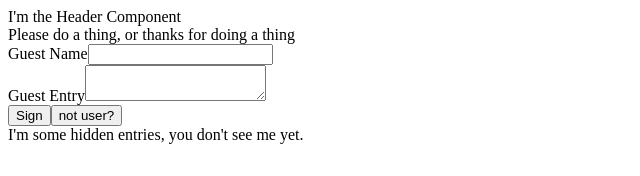
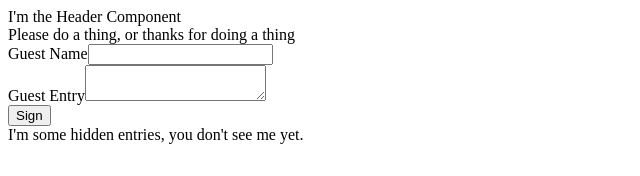
Before and after one commit to KDSigel/guestbook, a React app: page / in a window 1280 px wide. Shown: the top 176 px of the page, without its empty margins (0-640 px from the left). Built offline with nearby package versions, Linux system fonts and the light colour scheme.

Commit message:
added entrycontext

```diff
--- a/src/components/InputForm/InputForm.jsx
+++ b/src/components/InputForm/InputForm.jsx
@@ -1,15 +1,26 @@
 import React from 'react'
+import { useUser } from '../../context/UserContext'
 
 export default function InputForm() {
+
+const {user, setUser} = useUser()
+
+function handleSubmit() {
+    setUser(guest)
+}
+
     return (
         <div>
-        {/* Inputs, button, hidden link */}
-        <form>
-            <div>Guest Name<input></input></div>
-            <div>Guest Entry<textarea/></div>
-            <button>Sign</button>
-            <button>not user?</button>
-        </form>
+            <form onSubmit={{handleSubmit}}>
+                {user ? null :
+                    <div>Guest Name<input></input></div>
+                }
+                <div>Guest Entry<textarea/></div>
+                <button>Sign</button>
+                {user && (
+                    <button>not user?</button>
+                )}
+            </form>
         </div>
     )
 }
--- a/src/context/UserContext.jsx
+++ b/src/context/UserContext.jsx
@@ -4,7 +4,7 @@ const UserContext = createContext()
 
 // make a provider
 const UserProvider = ({children}) => {
-    const [user, setUser] = useState()
+    const [user, setUser] = useState('')
     return <UserContext.Provider value={{user, setUser}}>{children}</UserContext.Provider>
 }
 
--- a/src/index.jsx
+++ b/src/index.jsx
@@ -1,4 +1,10 @@
 import { render } from 'react-dom';
 import App from './App';
+import { UserProvider } from './context/UserContext';
 
-render(<App />, document.getElementById('root'));
+render(
+    <UserProvider>
+        <App />
+    </UserProvider>,
+document.getElementById('root')
+);
```
Also changed, not shown: src/context/EntryContext.jsx (added, +22 -0 lines).
